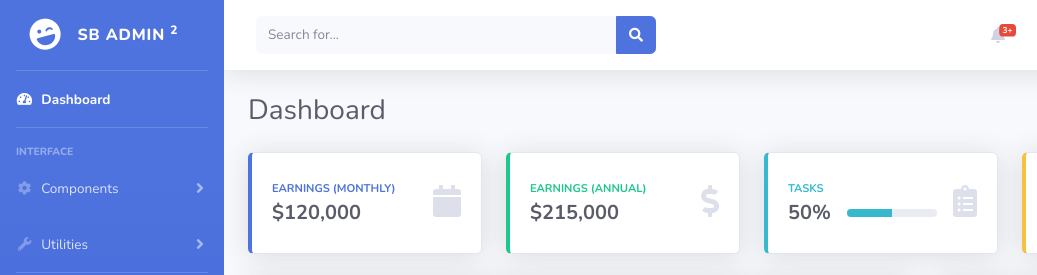
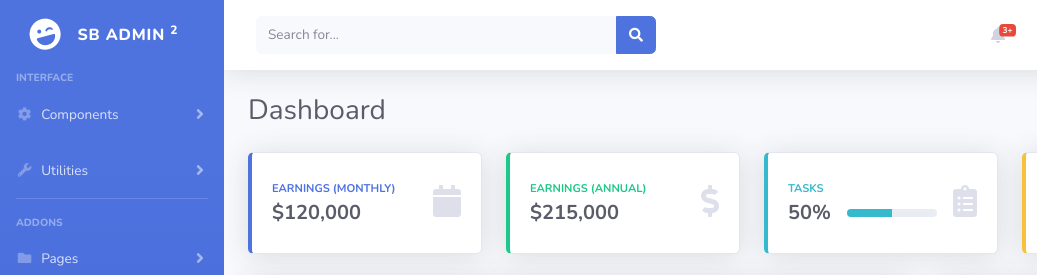
Before and after one commit to cristianL0pez/desafio-falso, a website with bundled scripts: page index.html in a window 1280 px wide. Shown: the top 275 px of the page, 0-1037 px from the left. Built offline with nearby package versions, Linux system fonts and the light colour scheme.

Commit message:
borrado de dashboard

```diff
--- a/index.html
+++ b/index.html
@@ -38,18 +38,7 @@
                 <div class="sidebar-brand-text mx-3">SB Admin <sup>2</sup></div>
             </a>
 
-            <!-- Divider -->
-            <hr class="sidebar-divider my-0">
 
-            <!-- Nav Item - Dashboard -->
-            <li class="nav-item active">
-                <a class="nav-link" href="index.html">
-                    <i class="fas fa-fw fa-tachometer-alt"></i>
-                    <span>Dashboard</span></a>
-            </li>
-
-            <!-- Divider -->
-            <hr class="sidebar-divider">
 
             <!-- Heading -->
             <div class="sidebar-heading">
```
